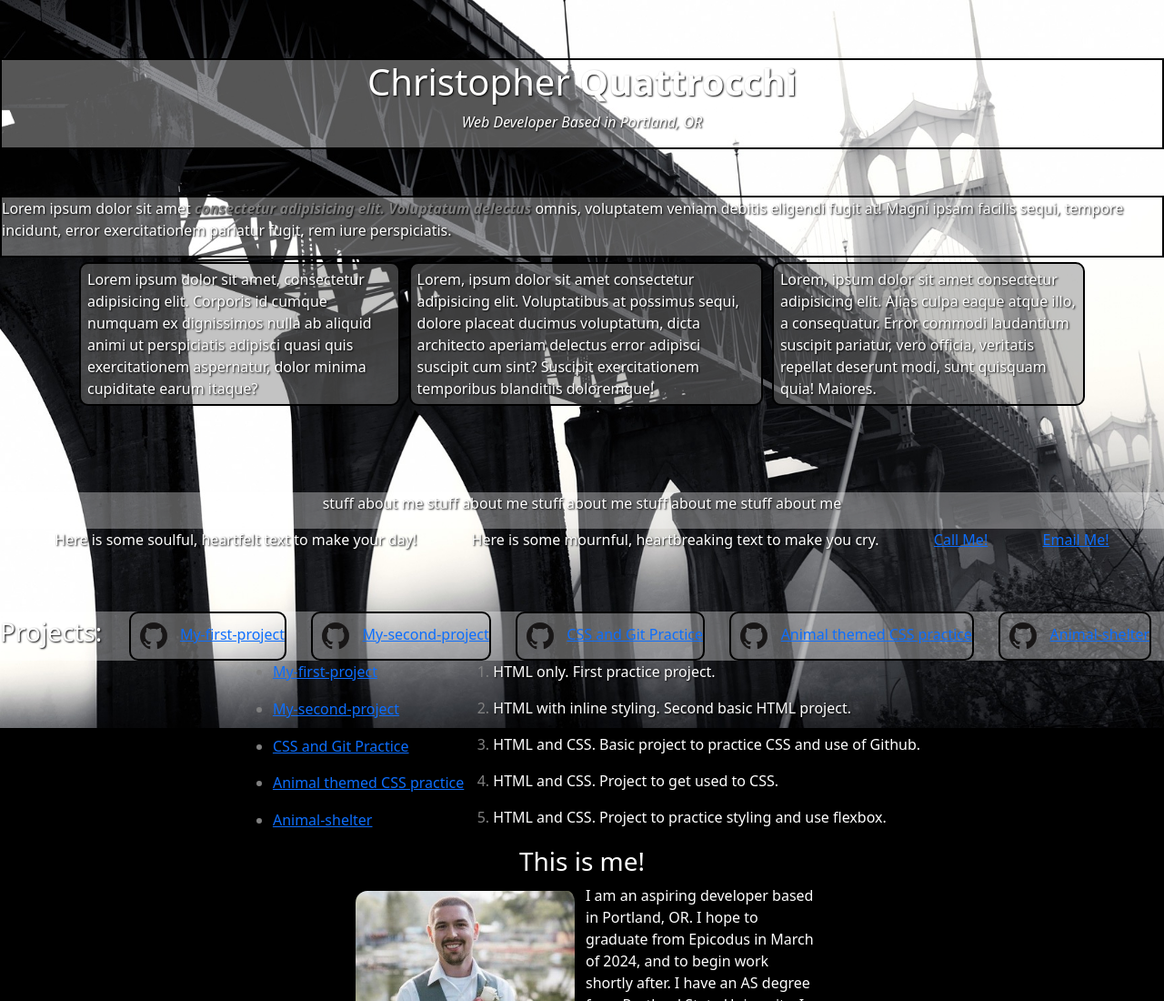
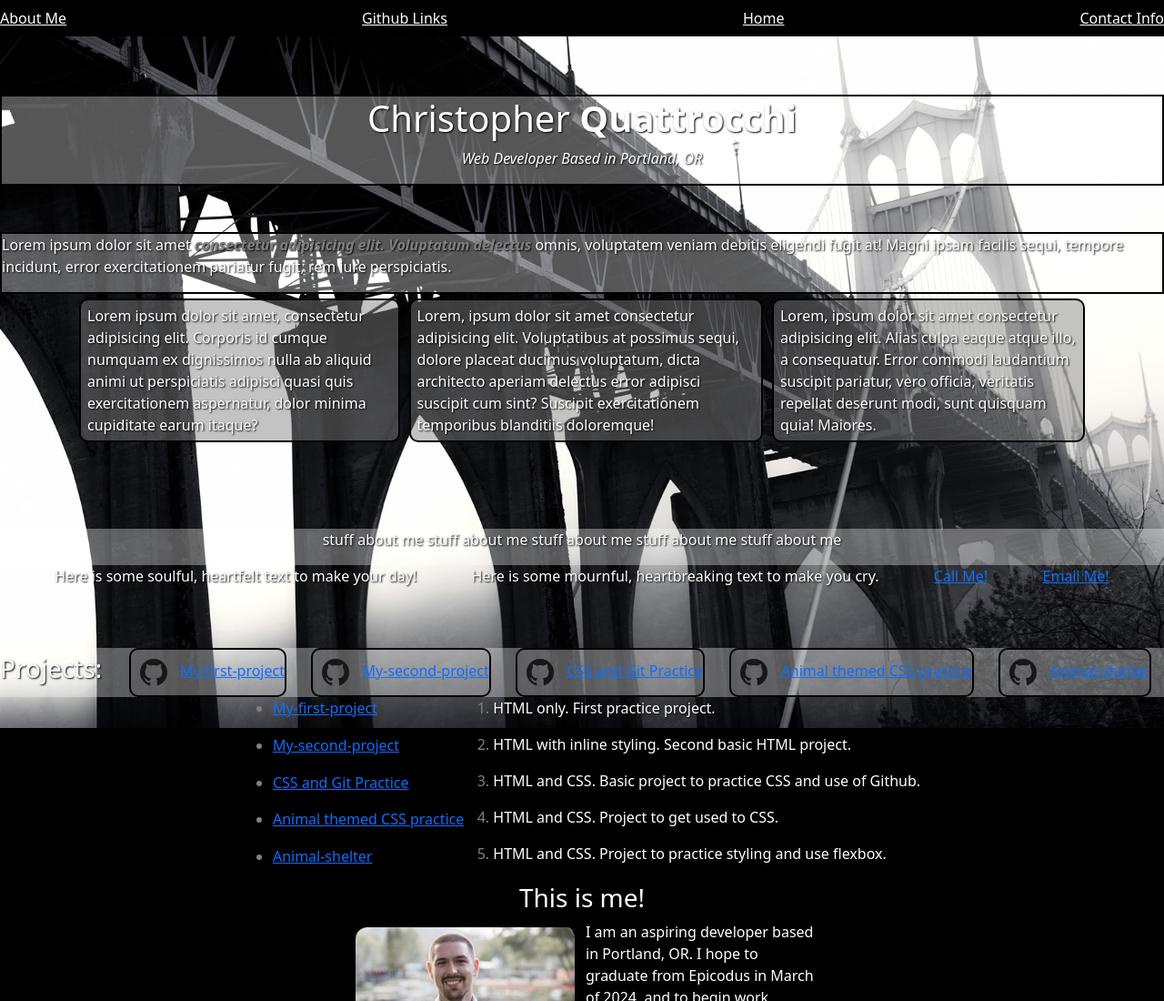
Before and after one commit to Christopher-Quattrocchi/portfolio-project, a plain HTML site: page index.html in a window 1280 px wide. Shown: the top 1100 px of the page at 91% size. Drawn offline with nearby package versions, Linux system fonts and the light colour scheme.

Commit message:
add partially complete navbar with bootstrap

```diff
--- a/css/styles.css
+++ b/css/styles.css
@@ -1,6 +1,14 @@
 /* * {
     border: dashed red 2px;
 } */
+
+.navtext {
+    color: white;
+}
+
+.navtext:hover {
+    color: grey;
+}
 
 p {
     color: rgb(255, 255, 255);
--- a/index.html
+++ b/index.html
@@ -14,6 +14,15 @@
     <script src="https://cdn.jsdelivr.net/npm/bootstrap@5.3.2/dist/js/bootstrap.bundle.min.js"
         integrity="sha384-C6RzsynM9kWDrMNeT87bh95OGNyZPhcTNXj1NW7RuBCsyN/o0jlpcV8Qyq46cDfL"
         crossorigin="anonymous"></script>
+    <div>
+        <nav class="navbar navbar-light bg-black">
+            <a href="aboutme.html" class="navtext">About Me</a>
+            <a href="links.html" class="navtext">Github Links</a>
+            <a href="index.html" class="navtext">Home</a>
+            <a href="contact.html" class="navtext">Contact Info</a>
+        </nav>
+    </div>
+
 
     <div class="name">
         <h1>Christopher <strong>Quattrocchi</strong></h1>
@@ -21,7 +30,8 @@
     </div>
 
     <div class="pdxwebdev">
-        <p>Lorem ipsum dolor sit amet <span class="spantext">consectetur adipisicing elit. Voluptatum delectus</span> omnis, voluptatem veniam debitis
+        <p>Lorem ipsum dolor sit amet <span class="spantext">consectetur adipisicing elit. Voluptatum delectus</span>
+            omnis, voluptatem veniam debitis
             eligendi fugit at! Magni ipsam facilis sequi, tempore incidunt, error exercitationem pariatur fugit, rem
             iure perspiciatis.</p>
     </div>
@@ -133,7 +143,14 @@
         <div class="face">
             <h3>This is me!</h3>
             <img id="imgface" src="img/chrisq.jpeg" alt="Subject to change">
-            <p>I am an aspiring developer based in Portland, OR. I hope to graduate from Epicodus in March of 2024, and to begin work shortly after. I have an AS degree from Portland State University. I don't currently have professional experience in tech, but I hope to change that very soon! I've had an interest in tech for a while, and I enjoy building things. I see Epicodus as a path to fulfilling my dreams. I love the outdoors, and enjoy spending time hiking and running in nature. I've worked as a personal trainer, a cook, a real estate assistant, in retail, as a doordash driver, and as an educational assistent for students with special needs. I'm looking to start a fulfilling, dynamic career and believe that tech is my calling.</p>
+            <p>I am an aspiring developer based in Portland, OR. I hope to graduate from Epicodus in March of 2024, and
+                to begin work shortly after. I have an AS degree from Portland State University. I don't currently have
+                professional experience in tech, but I hope to change that very soon! I've had an interest in tech for a
+                while, and I enjoy building things. I see Epicodus as a path to fulfilling my dreams. I love the
+                outdoors, and enjoy spending time hiking and running in nature. I've worked as a personal trainer, a
+                cook, a real estate assistant, in retail, as a doordash driver, and as an educational assistent for
+                students with special needs. I'm looking to start a fulfilling, dynamic career and believe that tech is
+                my calling.</p>
             <br>
 
             <p>Lorem ipsum dolor sit amet consectetur adipisicing elit. Expedita voluptates voluptatem similique dicta
@@ -147,7 +164,9 @@
                 tempora? Accusamus, rem saepe debitis velit cupiditate molestiae maxime? Mollitia, tempora minus? Lorem
                 ipsum dolor sit, amet consectetur adipisicing elit. Voluptates doloremque autem sapiente voluptatum a
                 maxime harum maiores id aliquam sed fuga earum porro sit laborum quos, laudantium, ipsam recusandae
-                quae? Lorem ipsum dolor sit, amet consectetur adipisicing elit. Officiis dolorem iusto esse porro deserunt maxime, delectus ducimus accusamus labore, sunt corrupti iste non, temporibus numquam fugit hic totam repellat consectetur.</p>
+                quae? Lorem ipsum dolor sit, amet consectetur adipisicing elit. Officiis dolorem iusto esse porro
+                deserunt maxime, delectus ducimus accusamus labore, sunt corrupti iste non, temporibus numquam fugit hic
+                totam repellat consectetur.</p>
         </div>
     </div>
 
```
